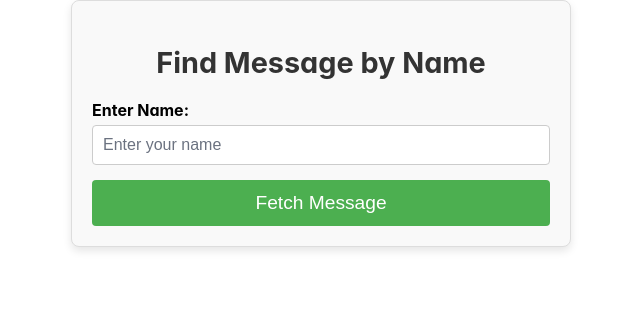
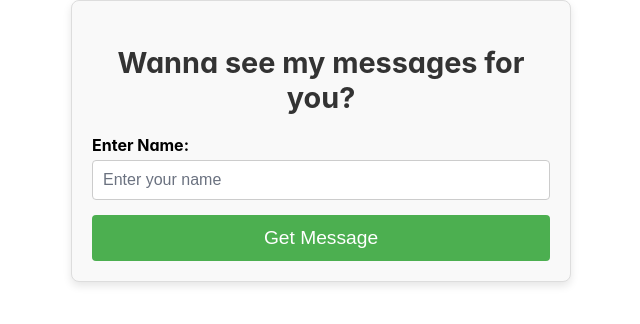
Before and after one commit to itsnobita/1demo_client, a React (Create React App) app: page /showmsg in a window 1280 px wide. Shown: the top 324 px of the page, without its empty margins (319-959 px from the left). Built offline with nearby package versions, Linux system fonts and the light colour scheme.

Commit message:
my message

```diff
--- a/src/components/GetMessage/GetMessage.js
+++ b/src/components/GetMessage/GetMessage.js
@@ -26,7 +26,7 @@ const GetMessage = () => {
 
       if (response.ok) {
           const data = await response.json();
-        setMessage(data.result && data.result[0].messages || ['No message found.']);
+        setMessage(data.result.length>0 && data.result[0].messages || ['No message found.']);
         setMessageFetched(true);
       } else {
         throw new Error('Failed to fetch the message.');
@@ -40,7 +40,7 @@ const GetMessage = () => {
 
   return (
     <div className="get-message-container">
-      <h2>Find Message by Name</h2>
+      <h2>Wanna see my messages for you?</h2>
       <form onSubmit={handleSubmit} className="get-message-form">
         <div className="form-group">
           <label htmlFor="name">Enter Name:</label>
@@ -54,11 +54,12 @@ const GetMessage = () => {
           />
         </div>
         <button type="submit" className="submit-btn" disabled={loading}>
-          {loading ? 'Fetching...' : 'Fetch Message'}
+          {loading ? 'Fetching...' : 'Get Message'}
         </button>
       </form>
 
-      {loading && <div className="loader">Fetching the message...</div>}
+      {loading && <div className="loader"></div>}
+      {loading && <div>wait I am writing some for you...</div>}
       {error && <div className="error-message">{error}</div>}
       {messageFetched && !error && (
         <div className="message-display">
```
Also changed, not shown: 4 other files (tests, documents, lock files or other folders).
